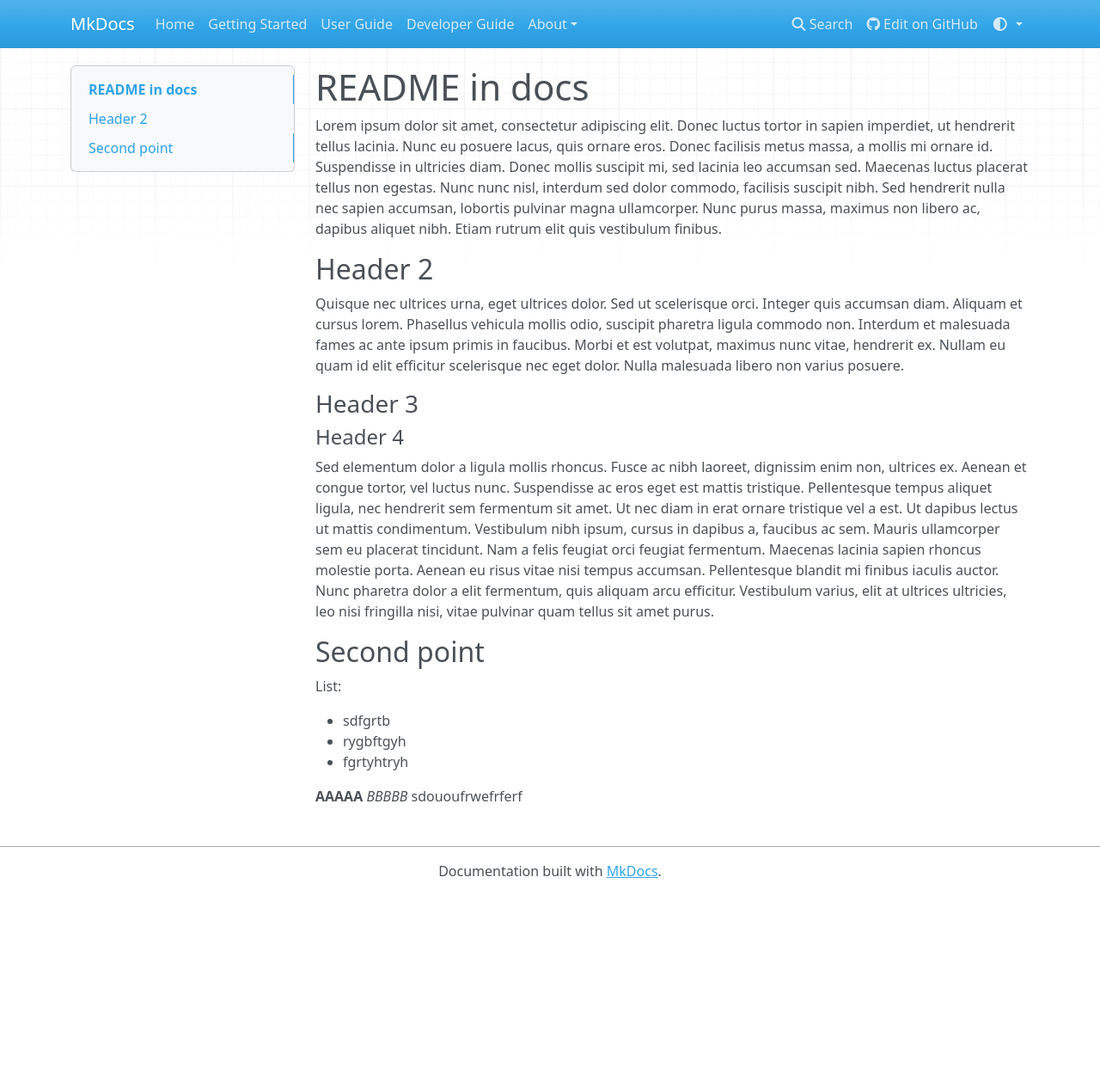
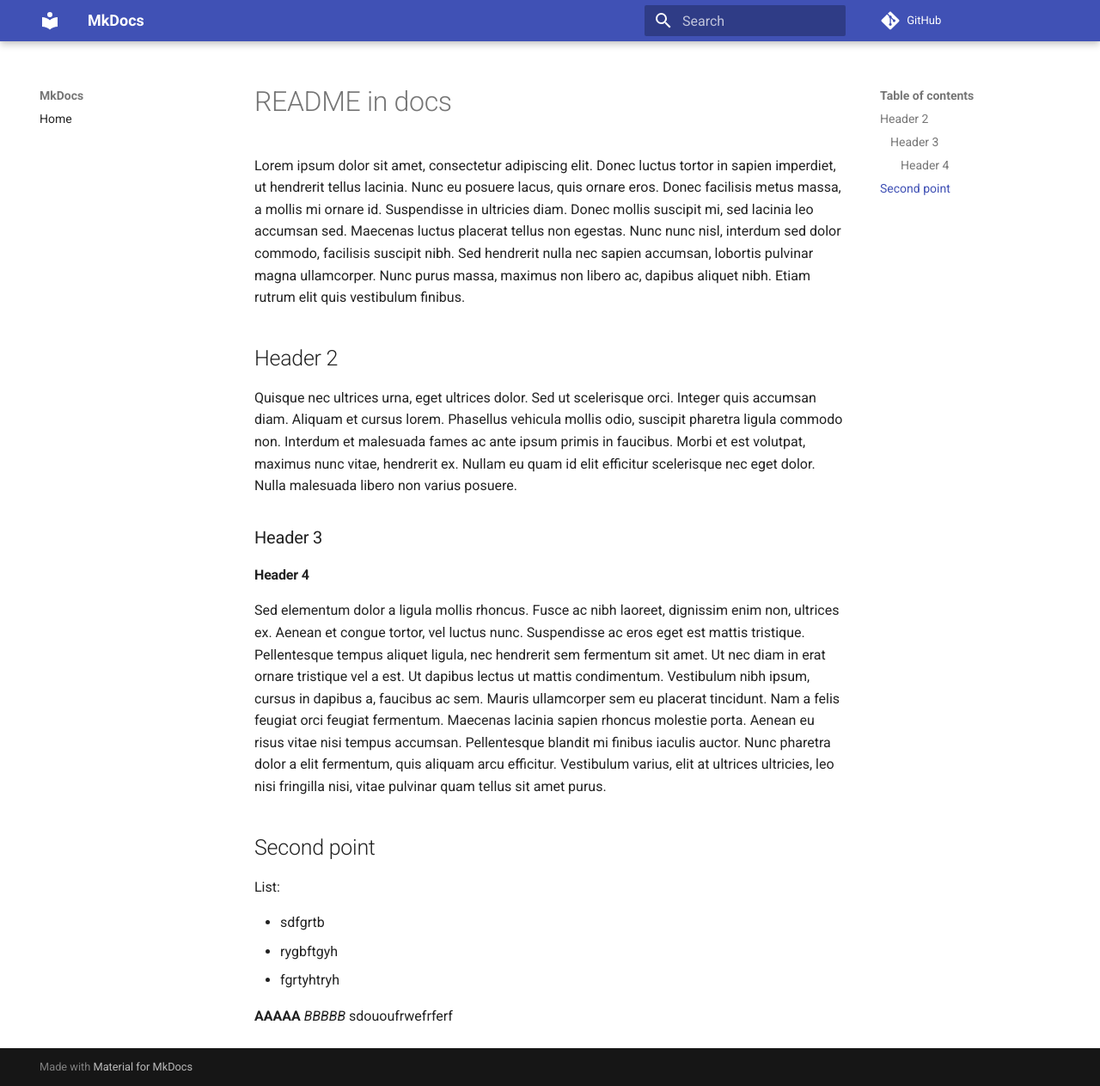
Before and after one commit to danielnj21/mkdocs_test, an MkDocs documentation site: the page built from docs/README.md, in a window 1280 px wide and 1263 px high. Shown: the whole window at 86% size. Built offline with MkDocs 1.6.1 and Material for MkDocs 9.7.7, drawn with Linux system fonts in a browser that asks for light colours; nearby versions of some CDN libraries; comment, search, counter and statistics services are not loaded.

Commit message:
Update mkdocs.yml

```diff
--- a/mkdocs.yml
+++ b/mkdocs.yml
@@ -7,21 +7,7 @@ repo_url: https://github.com/danielnj21/mkdocs_test/
 edit_uri: blob/master/docs/
 
 theme:
-  name: mkdocs
-  color_mode: auto
-  user_color_mode_toggle: true
-  locale: en
-  highlightjs: true
-  hljs_languages:
-    - yaml
-    - django
+  name: material
 
 nav:
   - Home: index.md
-  - Getting Started: getting-started.md
-  - User Guide: user-guide/
-  - Developer Guide: dev-guide/
-  - About:
-    - Release Notes: about/release-notes.md
-    - Contributing: about/contributing.md
-    - License: about/license.md
```
